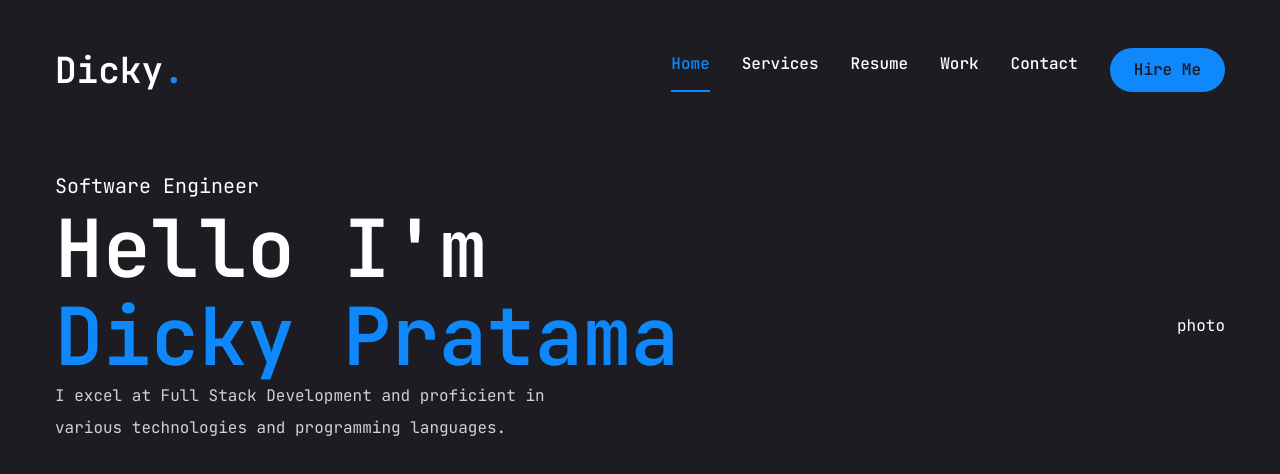
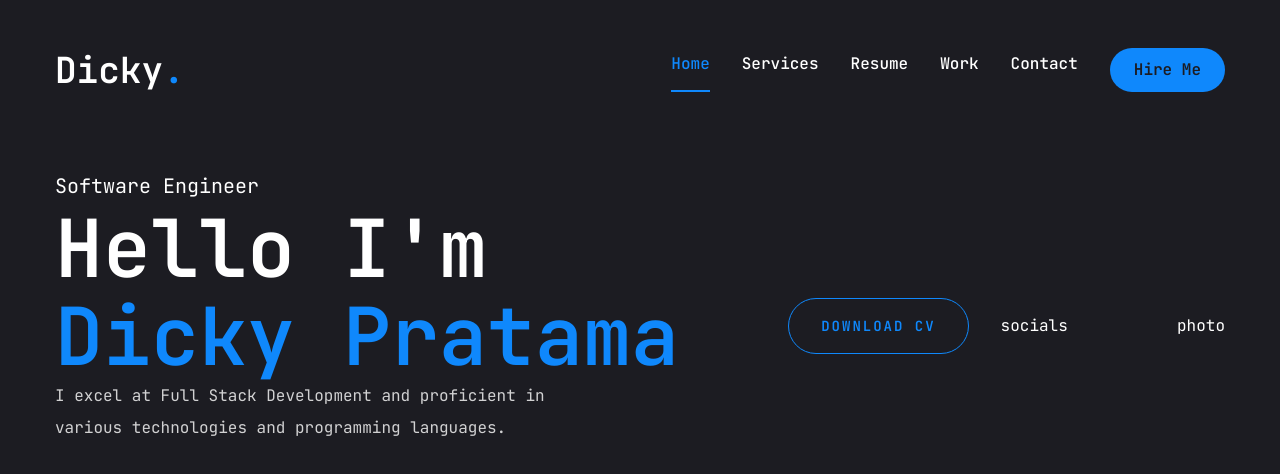
Before and after one commit to diczst/diczst.github.io.new, a Next.js app: page / in a window 1280 px wide. Shown: the top 474 px of the page. Built offline with nearby package versions, Linux system fonts and the light colour scheme.

Commit message:
add socials jsx

```diff
--- a/app/page.js
+++ b/app/page.js
@@ -15,6 +15,16 @@ const Home = () => {
               I excel at Full Stack Development and proficient in various technologies and programming languages.
             </p>
           </div>
+          <div className="flex flex-col xl:flex-row items-center gap-8">
+            <Button
+              variant="outline"
+              size="lg"
+              className="uppercase flex items-center gap-2">
+              <span>Download CV</span>
+            </Button>
+            <div className="mb-8 xl:mb-0">socials</div>
+          </div>
+          {/* photo */}
           <div>photo</div>
         </div>
       </div>
```
Also changed, not shown: components/Socials.jsx (added).
